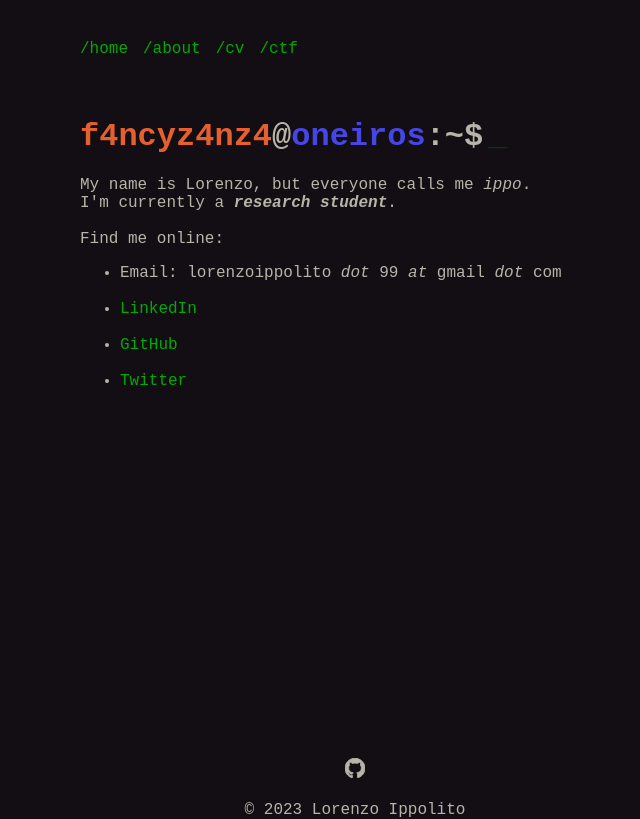
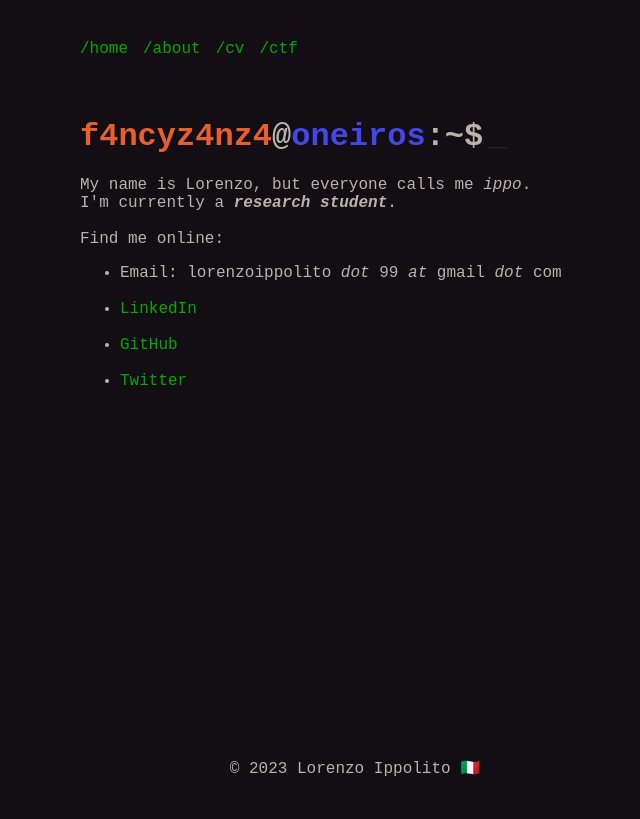
Before and after one commit to f4ncyz4nz4/f4ncyz4nz4.github.io, a React (Create React App) app: page / in a window 1280 px wide. Shown: the whole page, without its empty margins (285-925 px from the left). Built offline with nearby package versions, Linux system fonts and the light colour scheme.

Commit message:
restyle footer

```diff
--- a/src/components/Footer.js
+++ b/src/components/Footer.js
@@ -3,24 +3,8 @@
 
   return (
     <footer className="footer">
-      <a
-        href="https://github.com/f4ncyz4nz4/f4ncyz4nz4.github.io/"
-        className="svglink"
-      >
-        <svg
-          aria-role="img"
-          viewBox="0 0 24 24"
-          xmlns="http://www.w3.org/2000/svg"
-        >
-          <path d="M12 .297c-6.63 0-12 5.373-12 12 0 5.303 3.438 9.8 8.205 11.385.6.113.82-.258.82-.577 0-.285-.01-1.04-.015-2.04-3.338.724-4.042-1.61-4.042-1.61C4.422 18.07 3.633 17.7 3.633 17.7c-1.087-.744.084-.729.084-.729 1.205.084 1.838 1.236 1.838 1.236 1.07 1.835 2.809 1.305 3.495.998.108-.776.417-1.305.76-1.605-2.665-.3-5.466-1.332-5.466-5.93 0-1.31.465-2.38 1.235-3.22-.135-.303-.54-1.523.105-3.176 0 0 1.005-.322 3.3 1.23.96-.267 1.98-.399 3-.405 1.02.006 2.04.138 3 .405 2.28-1.552 3.285-1.23 3.285-1.23.645 1.653.24 2.873.12 3.176.765.84 1.23 1.91 1.23 3.22 0 4.61-2.805 5.625-5.475 5.92.42.36.81 1.096.81 2.22 0 1.606-.015 2.896-.015 3.286 0 .315.21.69.825.57C20.565 22.092 24 17.592 24 12.297c0-6.627-5.373-12-12-12"></path>
-        </svg>
-      </a>
-      <br />
-      <br />
-      <div>
-        &copy;
-        <span id="copyright"> {currentYear} Lorenzo Ippolito</span>
-      </div>
+      &copy;
+      <span id="copyright"> {currentYear} Lorenzo Ippolito 🇮🇹</span>
     </footer>
   );
 }
```
